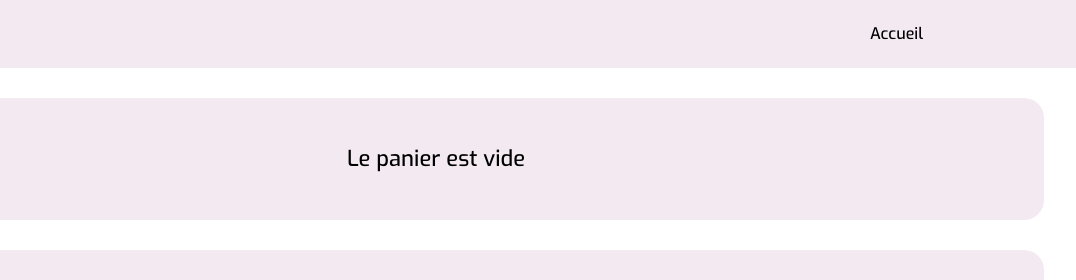
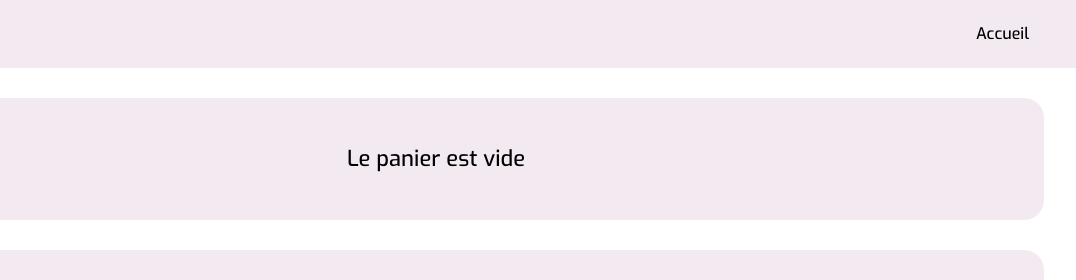
Before and after one commit to Fat2G/FatouGassama_5_26072021, a plain HTML site: page front_end/cart.html in a window 1280 px wide. Shown: the top 280 px of the page, 204-1280 px from the left. Drawn offline with Linux system fonts and the light colour scheme.

Commit message:
correction navbar

```diff
--- a/front_end/css/cart.css
+++ b/front_end/css/cart.css
@@ -1,11 +1,6 @@
-.navbar{
-  display: grid;
-  grid-template-columns: 80% 10% 10%;
+.index{
+  padding: 0px 20px;
 }
-.index{
-  margin: 0px 28px;
-}
-
 .cartEmpty{
   display: flex;
   justify-content: center;
```
